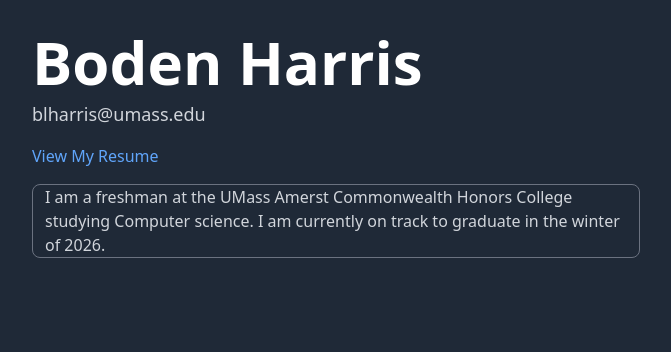
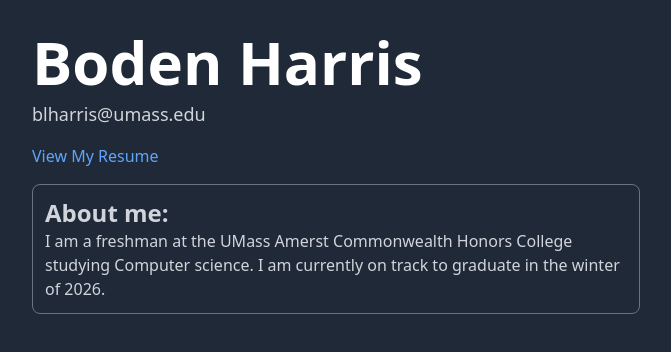
Before and after one commit to bodenharris/learrning-sveltekit, a SvelteKit app: page / in a window 1280 px wide. Shown: the top 352 px of the page, without its empty margins (0-671 px from the left). Built offline with nearby package versions, Linux system fonts and the light colour scheme.

Commit message:
added "about me"

```diff
--- a/src/routes/+page.svelte
+++ b/src/routes/+page.svelte
@@ -5,7 +5,8 @@
     <a href="Boden Harris - Resume.pdf" class="text-blue-400 mt-4 inline-block hover:text-blue-600">
         View My Resume
     </a>
-    <p class="text-gray-300 mt-4 border border-gray-500 rounded-lg w-1/2 h-auto pl-3 pr-3" >
+    <p class="text-gray-300 mt-4 border border-gray-500 rounded-lg w-1/2 h-auto p-3" >
+        <b class="font-bold text-2xl">About me: </b><br>
         I am a freshman at the UMass Amerst Commonwealth Honors College studying Computer science. I am currently on track to graduate in the winter of 2026.
     </p>
 </div>
```
